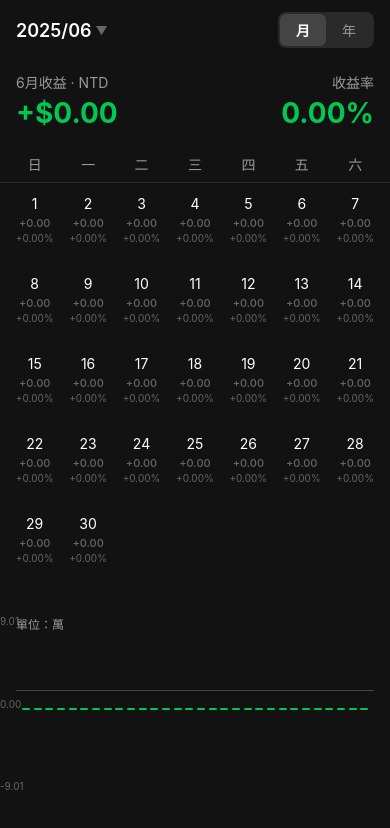
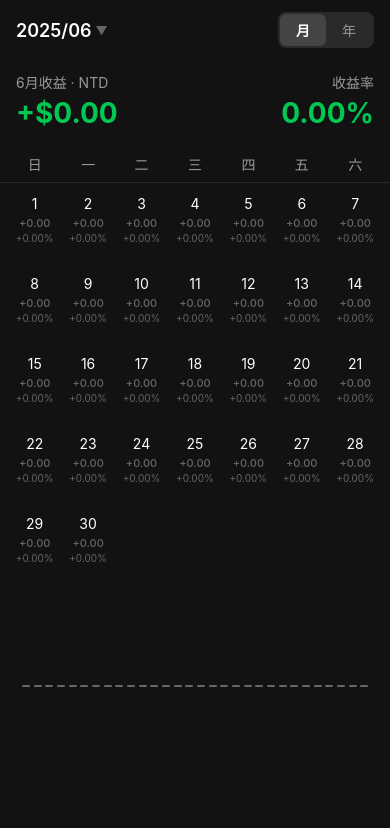
Before and after one commit to good9r/ProfitTracker, a React Native app: screen / in a window 390 px wide. Shown: the top 828 px of the page. Built offline with nearby package versions, Linux system fonts and the light colour scheme.

Commit message:
add year page.

```diff
--- a/src/screens/Dashboard.js
+++ b/src/screens/Dashboard.js
@@ -35,6 +35,57 @@ export default function Dashboard() {
 
   // 計算當月統計
   const monthlyStats = useMemo(() => {
+    if (viewMode === "year") {
+      // 年視圖：計算12個月的數據
+      const yearData = [];
+      let yearTotalProfit = 0;
+      let currentAssets = baseCapital;
+
+      for (let m = 1; m <= 12; m++) {
+        let monthProfit = 0;
+        let monthHasRecord = false;
+        const daysInMonth = getDaysInMonth(new Date(year, m - 1, 1));
+
+        // 計算該月總收益
+        for (let d = 1; d <= daysInMonth; d++) {
+          const dateKey = `${year}-${String(m).padStart(2, "0")}-${String(
+            d
+          ).padStart(2, "0")}`;
+          const record = records[dateKey];
+          if (record) {
+            monthProfit += record.amount;
+            monthHasRecord = true;
+          }
+        }
+
+        // 計算月收益率（基於月初資產）
+        const monthPercent =
+          Math.abs(currentAssets) > 0
+            ? (monthProfit / Math.abs(currentAssets)) * 100
+            : 0;
+
+        yearTotalProfit += monthProfit;
+        currentAssets += monthProfit;
+
+        yearData.push({
+          month: m,
+          amount: monthProfit,
+          percent: monthPercent,
+          hasRecord: monthHasRecord,
+          totalAssets: currentAssets,
+        });
+      }
+
+      return {
+        totalProfit: yearTotalProfit,
+        totalPercent:
+          baseCapital > 0 ? (yearTotalProfit / baseCapital) * 100 : 0,
+        yearData,
+        maxAmount: Math.max(...yearData.map((m) => Math.abs(m.amount)), 1),
+        finalAssets: currentAssets,
+      };
+    } else {
+      // 月視圖：原有的日期計算邏輯
       const daysInMonth = getDaysInMonth(currentDate);
       const firstDayOfWeek = getDay(startOfMonth(currentDate)); // 0 = Sunday
       let totalProfit = 0;
@@ -81,7 +132,15 @@ export default function Dashboard() {
         maxAmount: Math.max(...dailyData.map((d) => Math.abs(d.amount)), 1),
         finalAssets: currentAssets, // 新增最終總資產
       };
-  }, [records, currentDate, baseCapital, year, month]);
+    }
+  }, [records, currentDate, baseCapital, year, month, viewMode]);
+
+  const handleMonthPress = (monthNum) => {
+    // 年視圖中點擊月份，切換到該月的月視圖
+    const newDate = new Date(year, monthNum - 1, 1);
+    setCurrentDate(newDate);
+    setViewMode("month");
+  };
 
   const handleDayPress = (dayData) => {
     setSelectedDay(dayData);
@@ -179,7 +238,11 @@ export default function Dashboard() {
       {/* Summary */}
       <View style={styles.summary}>
         <View style={styles.summaryLeft}>
-          <Text style={styles.summaryLabel}>6月收益 · NTD</Text>
+          <Text style={styles.summaryLabel}>
+            {viewMode === "month"
+              ? `${month}月收益 · NTD`
+              : `${year}年收益 · NTD`}
+          </Text>
           <Text
             style={[
               styles.summaryAmount,
@@ -204,6 +267,7 @@ export default function Dashboard() {
       </View>
 
       {/* Calendar Header */}
+      {viewMode === "month" && (
         <View style={styles.weekdayHeader}>
           {["日", "一", "二", "三", "四", "五", "六"].map((d) => (
             <Text key={d} style={styles.weekdayText}>
@@ -211,6 +275,7 @@ export default function Dashboard() {
             </Text>
           ))}
         </View>
+      )}
 
       <ScrollView
         style={styles.scrollView}
@@ -218,13 +283,15 @@ export default function Dashboard() {
       >
         {/* Calendar Grid */}
         <View style={styles.calendarGrid}>
+          {viewMode === "month" ? (
+            <>
               {/* Padding days */}
-          {monthlyStats.padding.map((_, idx) => (
+              {monthlyStats.padding?.map((_, idx) => (
                 <View key={`pad-${idx}`} style={styles.dayCell} />
               ))}
 
               {/* Actual days */}
-          {monthlyStats.dailyData.map((dayData) => {
+              {monthlyStats.dailyData?.map((dayData) => {
                 const isProfit = dayData.amount >= 0;
                 const color = isProfit ? "#00C853" : "#FF5252";
 
@@ -271,17 +338,97 @@ export default function Dashboard() {
                   </TouchableOpacity>
                 );
               })}
+            </>
+          ) : (
+            /* Year View - 12 months */
+            monthlyStats.yearData?.map((monthData) => {
+              const isProfit = monthData.amount >= 0;
+              const color = isProfit ? "#00C853" : "#FF5252";
+              const monthNames = [
+                "1月",
+                "2月",
+                "3月",
+                "4月",
+                "5月",
+                "6月",
+                "7月",
+                "8月",
+                "9月",
+                "10月",
+                "11月",
+                "12月",
+              ];
+
+              return (
+                <TouchableOpacity
+                  key={monthData.month}
+                  style={styles.monthCell}
+                  onPress={() => handleMonthPress(monthData.month)}
+                  activeOpacity={0.7}
+                >
+                  <Text style={styles.monthNumber}>
+                    {monthNames[monthData.month - 1]}
+                  </Text>
+                  <Text
+                    style={[
+                      styles.monthAmount,
+                      {
+                        color:
+                          monthData.amount === 0 && !monthData.hasRecord
+                            ? "#666"
+                            : color,
+                      },
+                    ]}
+                  >
+                    {monthData.amount === 0 && !monthData.hasRecord
+                      ? "+0.00"
+                      : Math.abs(monthData.amount) >= 10000
+                      ? formatWan(monthData.amount)
+                      : formatNTD(monthData.amount)}
+                  </Text>
+                  <Text
+                    style={[
+                      styles.monthPercent,
+                      {
+                        color:
+                          monthData.amount === 0 && !monthData.hasRecord
+                            ? "#666"
+                            : color,
+                      },
+                    ]}
+                  >
+                    {monthData.amount === 0 && !monthData.hasRecord
+                      ? "+0.00%"
+                      : formatPercent(monthData.percent)}
+                  </Text>
+                </TouchableOpacity>
+              );
+            })
+          )}
         </View>
 
         {/* Bar Chart */}
         <View style={styles.chartContainer}>
-          <Text style={styles.chartLabel}>單位：萬</Text>
           <View style={styles.chart}>
-            {monthlyStats.dailyData.map((dayData, idx) => {
+            {(viewMode === "month"
+              ? monthlyStats.dailyData
+              : monthlyStats.yearData
+            )?.map((data, idx) => {
               const height =
-                (Math.abs(dayData.amount) / monthlyStats.maxAmount) * 80;
-              const isProfit = dayData.amount >= 0;
-              const color = isProfit ? "#00C853" : "#FF5252";
+                (Math.abs(data.amount) / monthlyStats.maxAmount) * 80;
+              const isProfit = data.amount > 0;
+              const isLoss = data.amount < 0;
+              const isNoChange = data.amount === 0;
+
+              // 設定顏色：正收益綠色、負收益紅色、無變化灰色
+              let color;
+              if (isNoChange) {
+                color = "#666"; // 灰色
+              } else if (isProfit) {
+                color = "#00C853"; // 綠色
+              } else {
+                color = "#FF5252"; // 紅色
+              }
               const bottom = isProfit ? 50 : 50 - height;
 
               return (
@@ -299,13 +446,6 @@ export default function Dashboard() {
                 </View>
               );
             })}
-            {/* Zero line */}
-            <View style={styles.zeroLine} />
-          </View>
-          <View style={styles.yAxis}>
-            <Text style={styles.yAxisText}>9.01</Text>
-            <Text style={styles.yAxisText}>0.00</Text>
-            <Text style={styles.yAxisText}>-9.01</Text>
           </View>
         </View>
       </ScrollView>
@@ -519,28 +659,46 @@ const styles = StyleSheet.create({
     justifyContent: "flex-start",
     alignItems: "center",
   },
+  monthCell: {
+    width: "33.33%",
+    height: 100,
+    padding: 8,
+    justifyContent: "flex-start",
+    alignItems: "center",
+    marginBottom: 8,
+  },
   dayNumber: {
     color: "#fff",
     fontSize: 14,
     marginBottom: 4,
   },
+  monthNumber: {
+    color: "#fff",
+    fontSize: 16,
+    marginBottom: 6,
+    fontWeight: "600",
+  },
   dayAmount: {
     fontSize: 11,
     fontWeight: "500",
   },
+  monthAmount: {
+    fontSize: 12,
+    fontWeight: "500",
+    marginBottom: 2,
+  },
   dayPercent: {
     fontSize: 10,
+    marginTop: 2,
+  },
+  monthPercent: {
+    fontSize: 11,
     marginTop: 2,
   },
   chartContainer: {
     marginTop: 24,
     paddingHorizontal: 16,
     paddingBottom: 32,
-  },
-  chartLabel: {
-    color: "#999",
-    fontSize: 12,
-    marginBottom: 8,
   },
   chart: {
     height: 120,
@@ -560,26 +718,6 @@ const styles = StyleSheet.create({
     width: 8,
     borderRadius: 2,
     position: "absolute",
-  },
-  zeroLine: {
-    position: "absolute",
-    left: 0,
-    right: 0,
-    height: 1,
-    backgroundColor: "#444",
-    top: 50,
-  },
-  yAxis: {
-    position: "absolute",
-    left: 0,
-    top: 0,
-    bottom: 0,
-    justifyContent: "space-between",
-    width: 40,
-  },
-  yAxisText: {
-    color: "#666",
-    fontSize: 10,
   },
   modalOverlay: {
     flex: 1,
```
Lines whose indentation alone changed are shown as unchanged.
